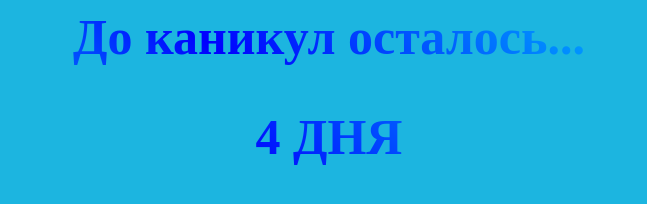
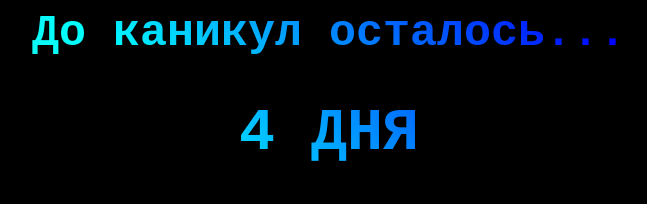
Before and after one commit to Andrey-mazur228/rospisanie_andmazur228, a plain HTML site: page index.html in a window 1280 px wide. Shown: the whole page, without its empty margins (311-958 px from the left). Drawn offline with Linux system fonts and the light colour scheme.

Commit message:
Update style.css

```diff
--- a/style.css
+++ b/style.css
@@ -1,22 +1,22 @@
 body {
-   background-color: #1cb5e0;
+      background-color: black;
+      font-family: 'Courier New', Courier, monospace;
 }
-
-h1 {
-    text-align: center;
-      font-size: 50px;
+nav {
+  text-align: center;
+       font-size: 30px;
         background-clip: text;
         -webkit-background-clip: text;
         color: transparent;
         background-image: linear-gradient(45deg, DeepPink,
         BlueViolet, Indigo, Red, DarkOrange, Yellow,
-      Lime, MediumAquaMarine, Aqua, Blue, #00c3ff, Olive);
+        Lime, MediumAquaMarine, Aqua, Blue, Olive);
         background-size: 400% 400%;
         animation: move 10s ease infinite;
-}
+    }
 
-@keyframes move {
-     0% {
+    @keyframes move{
+         0% {
             background-position: 0 0;
          }
          25% {
@@ -31,38 +31,36 @@
          100% {
             background-position: 0 0;
          }
+    }
 
+    .otchot {
+      top: 70px;
+      text-align: center;
+       font-size: 30px;
+        background-clip: text;
+        -webkit-background-clip: text;
+        color: transparent;
+        background-image: linear-gradient(45deg, DeepPink,
+        BlueViolet, Indigo, Red, DarkOrange, Yellow,
+        Lime, MediumAquaMarine, Aqua, Blue, Olive);
+        background-size: 400% 400%;
+        animation: move 10s ease infinite;
+    }
+
+    @keyframes move{
+         0% {
+            background-position: 0 0;
+         }
+         25% {
+            background-position: 100% 0;
+         }
+         50% {
+            background-position: 100% 100%;
+         }
          75% {
             background-position: 0 100%;
          }
-
-         50% {
-            background-position: 100% 100%;
-         }
-
-         25% {
-            background-position: 100% 0
-         }
-
-         0% {
+         100% {
             background-position: 0 0;
          }
-
-}
-
-h2{
-   font-size: 30px;
-   text-align: center;
-}
-
-ul{
-   list-style-type: none;
-   text-align: center;
-   font-size: 20px;
-}
-
-.rospisanie {
-  font-family: 'Comic Sans MS';
-}
-
-   {
+    }
```
